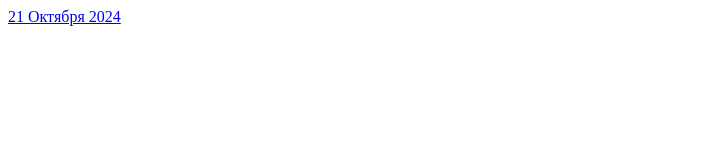
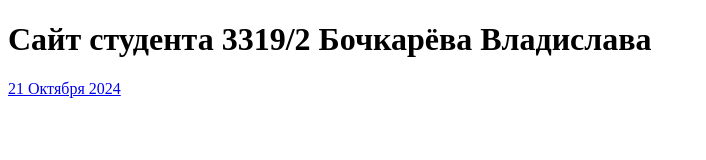
Before and after one commit to Vladislavvvvv/Vladislavvvvv.github.io, a plain HTML site: page index.html in a window 1280 px wide. Shown: the whole page, without its empty margins (0-706 px from the left). Drawn offline with Linux system fonts and the light colour scheme.

Commit message:
Add files via upload

```diff
--- a/index.html
+++ b/index.html
@@ -6,6 +6,7 @@
     <title>Document</title>
 </head>
 <body>
+    <h1>Сайт студента 3319/2 Бочкарёва Владислава</h1>
     <a href="21oct24.html">21 Октября 2024</a>
 </body>
 </html>
```
